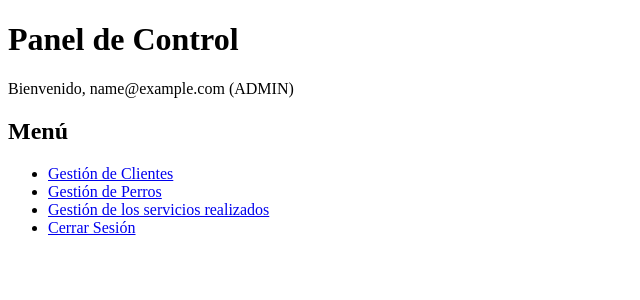
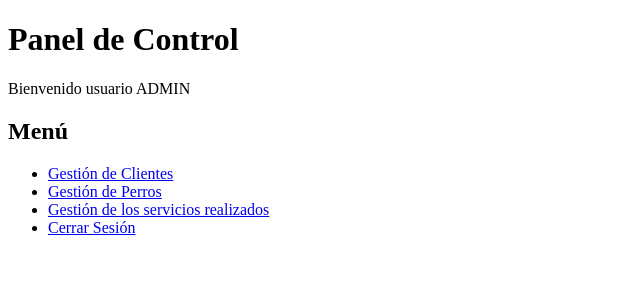
Before and after one commit to OscarSanchez01/PHP_VETERINARIA, a PHP site: page /gromer/views/dashboard.php in a window 1280 px wide. Shown: the top 300 px of the page, without its empty margins (0-640 px from the left). Run offline with PHP 8.4, Linux system fonts and the light colour scheme; the visitor is signed in with stand-in values (Sample User, id 1).

Commit message:
Borrar error bienvenida

```diff
--- a/views/dashboard.php
+++ b/views/dashboard.php
@@ -19,7 +19,7 @@ $email = $_SESSION['user_email'] ?? "Usuario Desconocido";
 </head>
 <body>
     <h1>Panel de Control</h1>
-    <p>Bienvenido, <?php echo $email; ?> (<?php echo strtoupper($role); ?>)</p>
+    <p>Bienvenido usuario <?php echo strtoupper($role); ?></p>
 
     <h2>Menú</h2>
     <ul>
```
